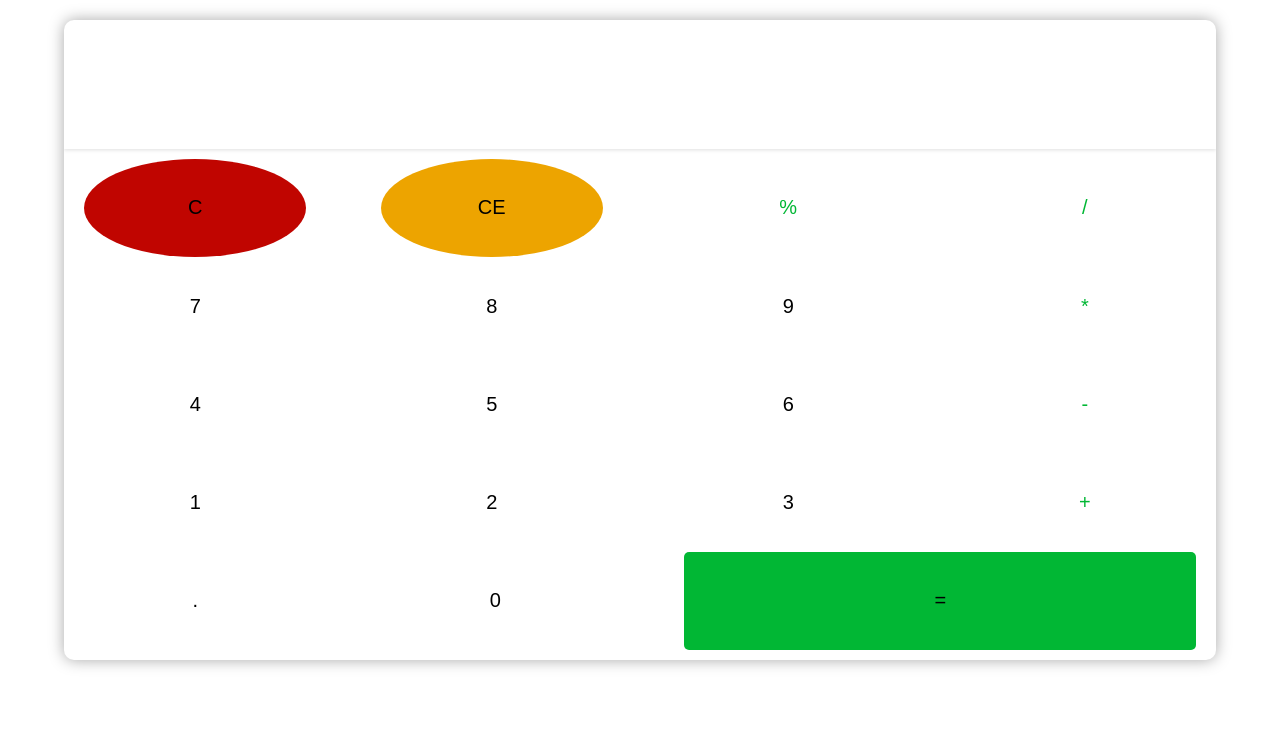
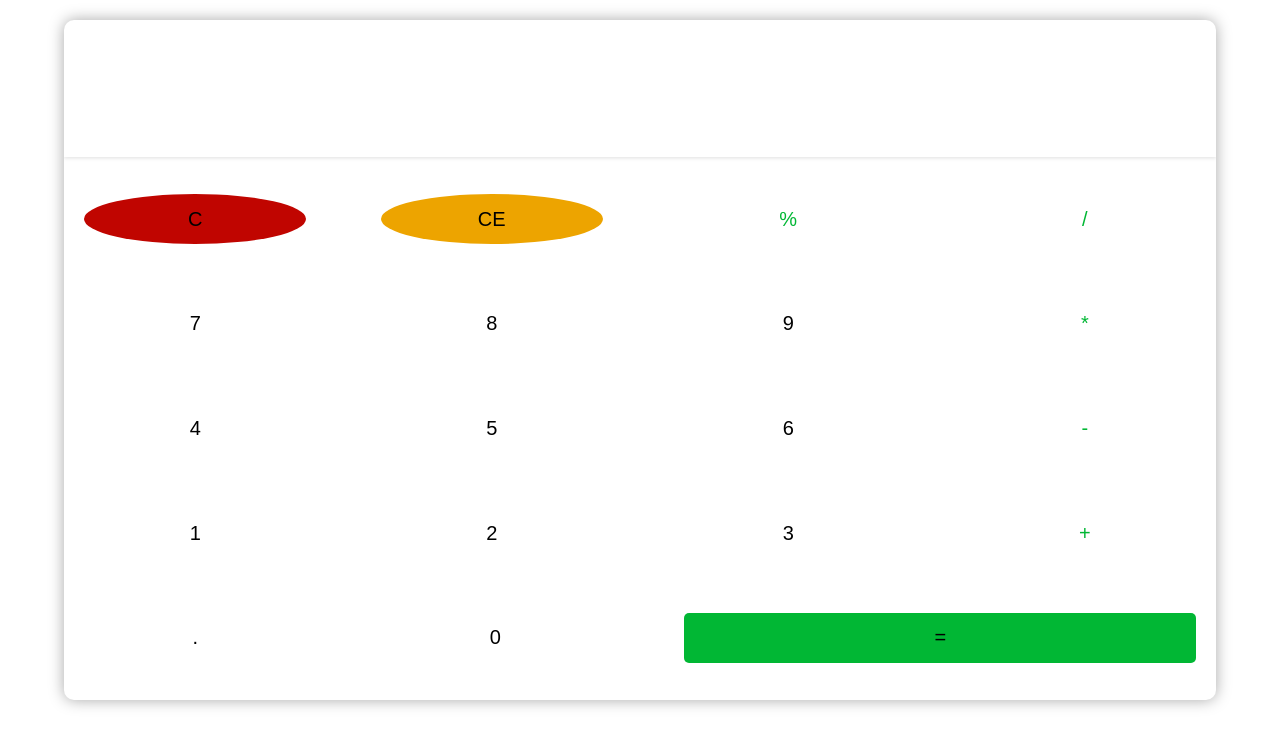
Before and after one commit to Coding-Algorithm/calculator, a plain HTML site: page index.html in a window 1280 px wide. Drawn offline with Linux system fonts and the light colour scheme.

Commit message:
update style.css

```diff
--- a/style.css
+++ b/style.css
@@ -17,7 +17,7 @@ main{
 
 #container{
   width: 90%;
-  height: 80vh;
+  height: 85vh;
   margin-top: 20px;
   border-radius: 10px;
   overflow: hidden;
@@ -84,7 +84,7 @@ main{
 
 .row button{
   width: 20%;
-  height: 100%;
+  height: 50px;
   border: none;
   border-radius: 50%;
   background:white;
```
